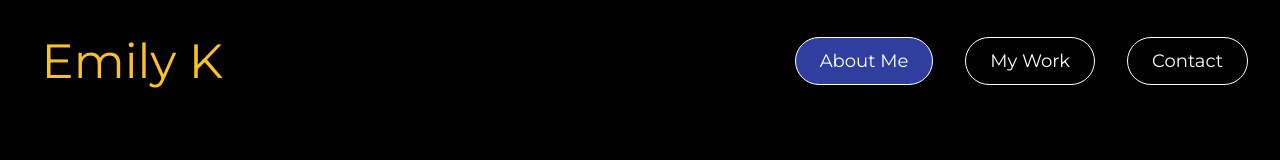
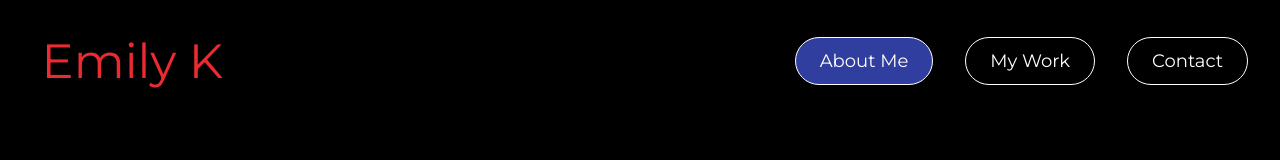
Before and after one commit to emilyfranceskolar/react-app, a React (Vite) app: page /about in a window 1280 px wide. In both pictures the pointer is over the link "Emily K". Shown: the top 160 px of the page. Built offline with nearby package versions, Linux system fonts and the light colour scheme.

Commit message:
changing css color in header.css

```diff
--- a/src/components/header.css
+++ b/src/components/header.css
@@ -20,7 +20,7 @@ header {
 
 .brand:hover {
     padding: 0.6rem;
-    color: var(--color-yellow);
+    color: var(--color-red);
     text-decoration: none;
     font-size: 3rem;
 }
--- a/src/pages/about.css
+++ b/src/pages/about.css
@@ -5,8 +5,6 @@
 .skills {
     width: 100vw;
     border: 3px dotted var(--text-color);
-
-
 }
 
 .hobbies {
```
